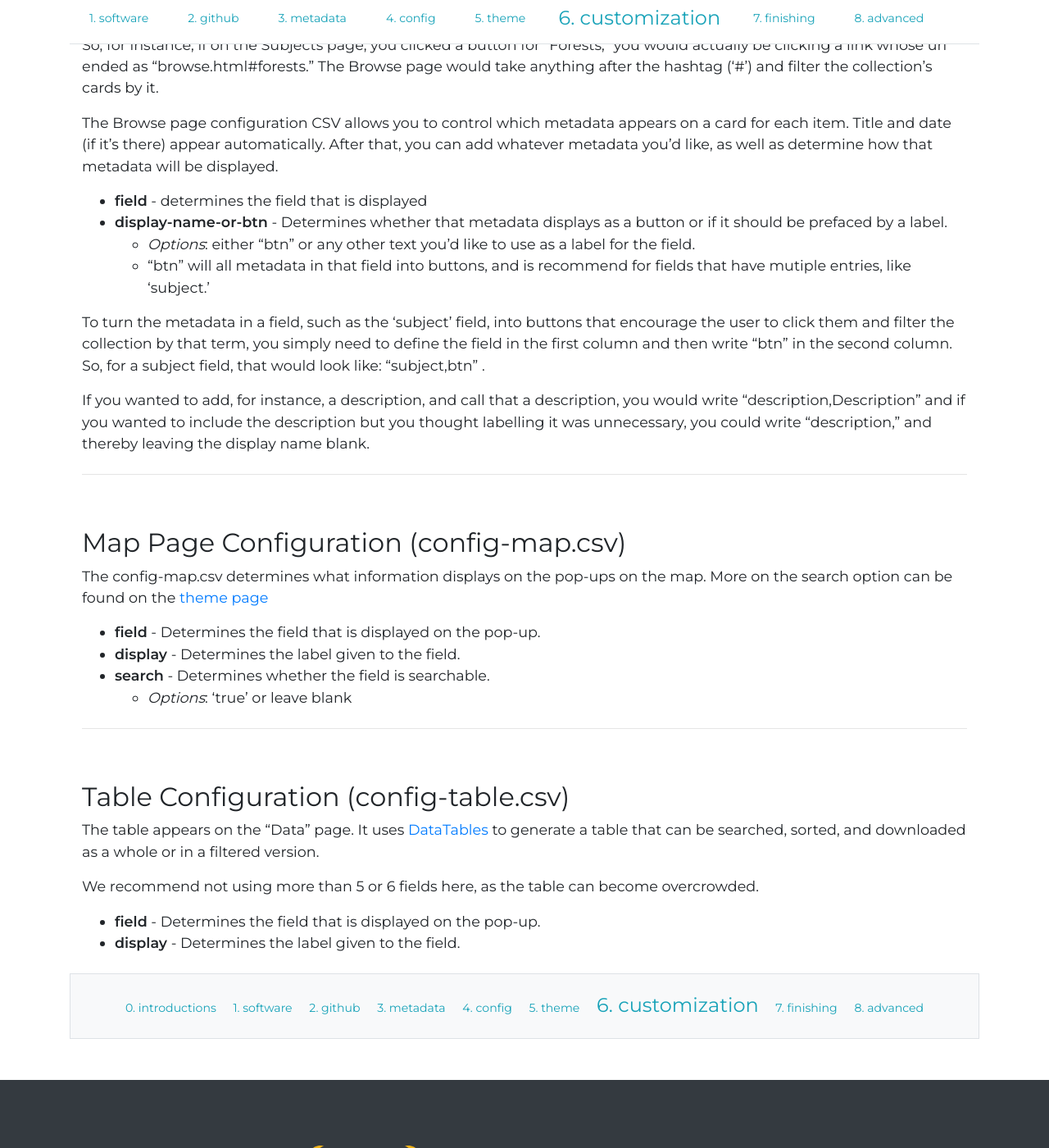
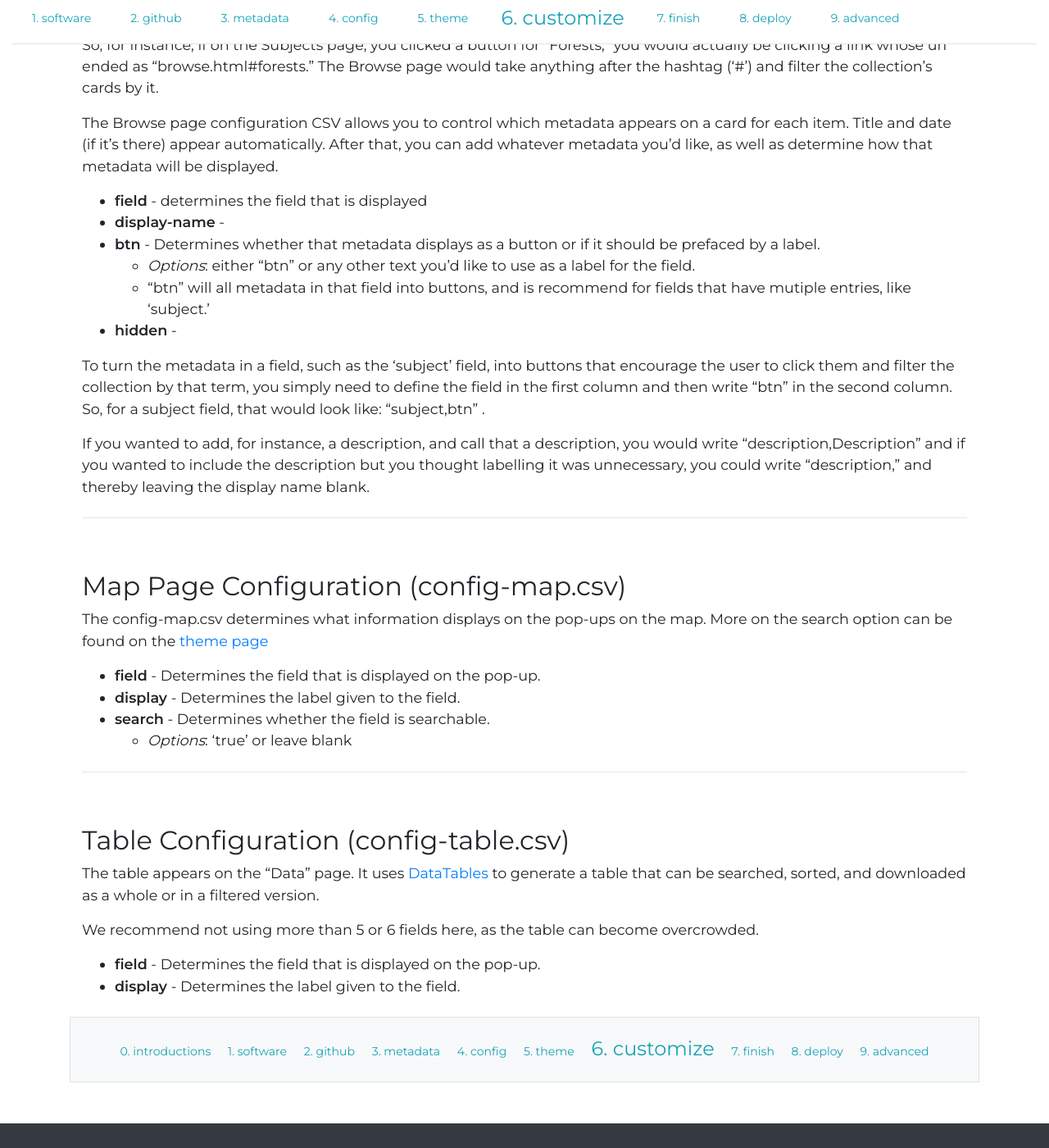
Before and after one commit to CollectionBuilder/collectionbuilder.github.io, a Jekyll site: the page built from _workshop/customize.md, in a window 1280 px wide and 1400 px high, scrolled down 2567 px. Shown: the whole window at 82% size. Built offline with Jekyll 4.4.1, drawn with Linux system fonts in a browser that asks for light colours.

Commit message:
adjustments based on meeting

```diff
--- a/_includes/docs/customization.md
+++ b/_includes/docs/customization.md
@@ -83,9 +83,11 @@ So, for instance, if on the Subjects page, you clicked a button for "Forests," y
 The Browse page configuration CSV allows you to control which metadata appears on a card for each item. Title and date (if it's there) appear automatically. After that, you can add whatever metadata you'd like, as well as determine how that metadata will be displayed.
 
 - **field** - determines the field that is displayed
-- **display-name-or-btn** - Determines whether that metadata displays as a button or if it should be prefaced by a label.
+- **display-name** -
+- **btn** - Determines whether that metadata displays as a button or if it should be prefaced by a label.
     - *Options*: either "btn" or any other text you'd like to use as a label for the field.
     - "btn" will all metadata in that field into buttons, and is recommend for fields that have mutiple entries, like 'subject.'
+- **hidden** -
 
 To turn the metadata in a field, such as the 'subject' field, into buttons that encourage the user to click them and filter the collection by that term, you simply need to define the field in the first column and then write "btn" in the second column. So, for a subject field, that would look like: "subject,btn" .
 
--- a/_layouts/workshop.html
+++ b/_layouts/workshop.html
@@ -1,10 +1,11 @@
 ---
 layout: default
 ---
+
+        {%assign modules = site.workshop | sort: "step"  %}
+        <nav class="nav sticky-top bg-white border-bottom text-center mx-auto">{%for module in modules offset: 1 %}
+{%if page.title == module.title%}<a class="nav-link text-info h4" href="{{module.url | append: '.html' | relative_url}}">{{module.step}}. {{module.url | remove: "/workshop/"}}</a>{%else%}<a class="nav-link text-info mx-2" href="{{module.url | append: '.html' | relative_url}}"><small>{{module.step}}. {{module.url | remove: "/workshop/"}}</small></a>{%endif%}{%endfor%}</nav>
 <div class="container">
-        {%assign modules = site.workshop | sort: "step"  %}
-        <nav class="nav sticky-top bg-white border-bottom">{%for module in modules offset: 1 %}
-{%if page.title == module.title%}<a class="nav-link text-info h4" href="{{module.url | append: '.html' | relative_url}}">{{module.step}}. {{module.url | remove: "/workshop/"}}</a>{%else%}<a class="nav-link text-info mx-2" href="{{module.url | append: '.html' | relative_url}}"><small>{{module.step}}. {{module.url | remove: "/workshop/"}}</small></a>{%endif%}{%endfor%}</nav>
 <div class="row">
     <h1 class="display-4 my-4 border-bottom pb-3">{{page.title}}</h1>
 </div>
--- a/_workshop/advanced.md
+++ b/_workshop/advanced.md
@@ -1,6 +1,6 @@
 ---
 title: Advanced Topics
-step: 8
+step: 9
 ---
 
 We'd like you to determine these. Here are some suggestions that we could discuss, demonstrate, and, later, write about so you have references:
```
Also changed, not shown: _workshop/deploy.md (added, +11 -0 lines), _workshop/finish.md (added, +8 -0 lines), _workshop/finishing.md (deleted, +0 -14 lines), _includes/docs/deploy.md (added), _includes/docs/finish.md (added), _workshop/customize.md (renamed from _workshop/customization.md).
